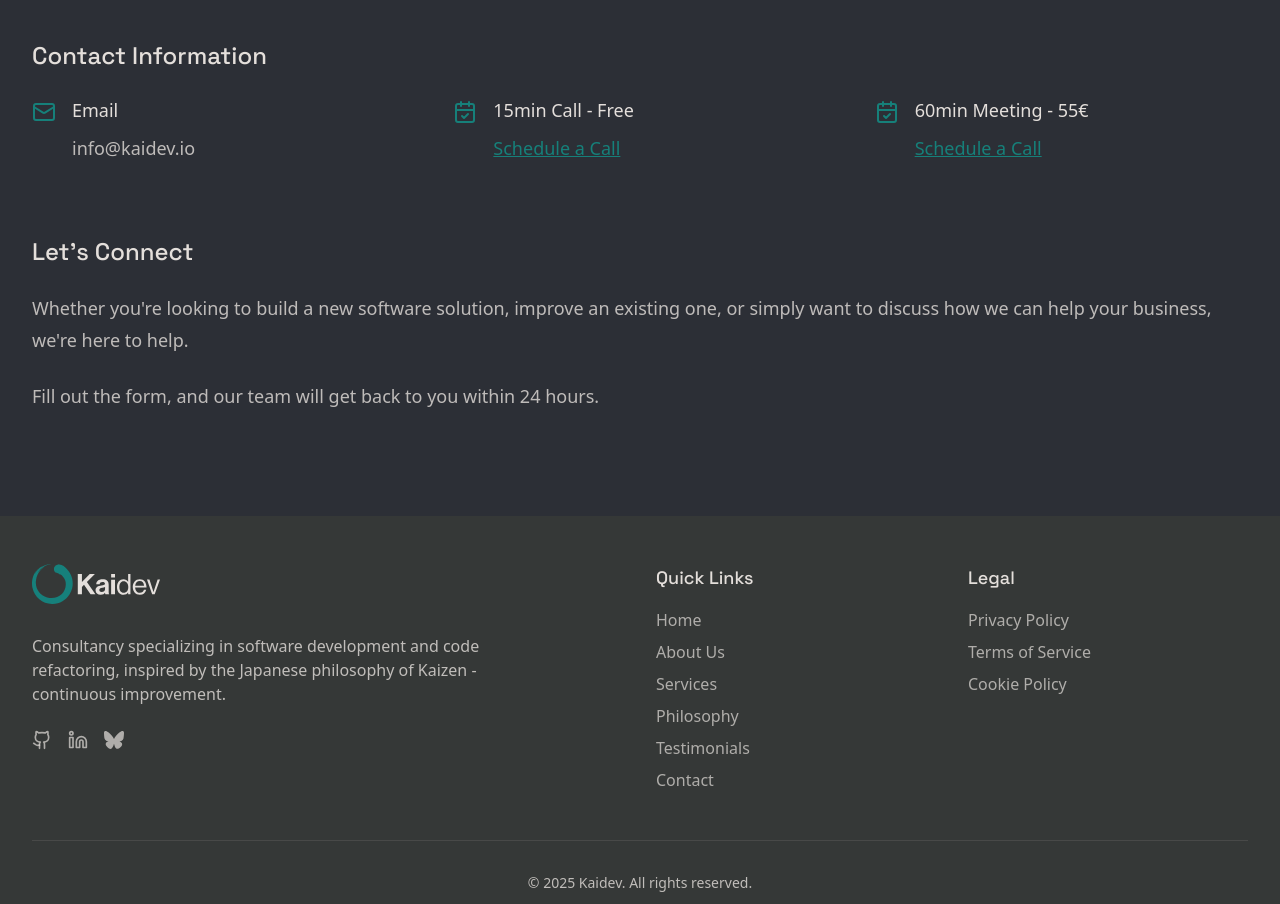
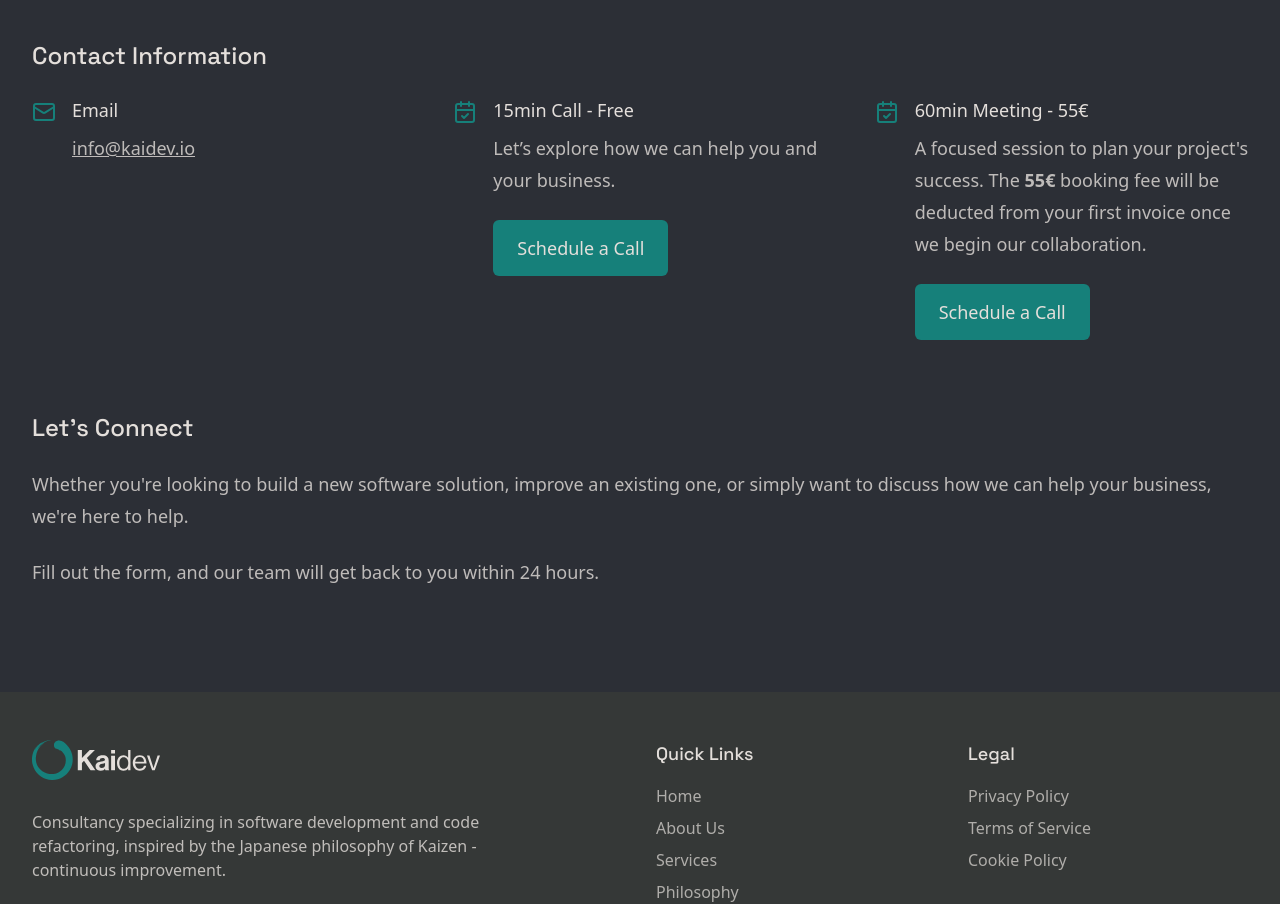
Before and after one commit to KaidevLabs/kaidev-landing-page, a Next.js app: page / in a window 1280 px wide. Shown: the part 4820-5724 px from the top of the page. Built offline with nearby package versions, Linux system fonts and the light colour scheme.

Commit message:
Improved contact section

```diff
--- a/components/contact-section.tsx
+++ b/components/contact-section.tsx
@@ -71,7 +71,7 @@ const ContactSection = () => {
                 <Mail className="h-6 w-6 text-kaidevTeal mr-4 flex-shrink-0 mt-1" />
                 <div>
                   <h4 className="font-medium text-lg mt-0">Email</h4>
-                  <p className="text-warmWhite/80">info@kaidev.io</p>
+                  <a href="mailto:info@kaidev.io" className="text-warmWhite/80">info@kaidev.io</a>
                 </div>
               </div>
 
@@ -79,9 +79,15 @@ const ContactSection = () => {
                 <CalendarCheck className="h-6 w-6 text-kaidevTeal mr-4 flex-shrink-0 mt-1" />
                 <div>
                   <h4 className="font-medium text-lg mt-0">15min Call - Free</h4>
+                  <p className="text-warmWhite/80 mb-4">
+                    Let’s explore how we can help you and your business.
+                  </p>
                   <p className="text-warmWhite/80">
-
-                    <a href="https://cal.com/kaidev/15min" target="_blank" className="text-kaidevTeal hover:underline">
+                    <a
+                      href="https://cal.com/kaidev/15min"
+                      target="_blank"
+                      className="no-underline inline-flex items-center justify-center px-6 py-3 bg-kaidevTeal text-warmWhite rounded-md font-medium transition-all hover:bg-kaidevTeal/90 focus:outline-none focus:ring-2 focus:ring-kaidevTeal focus:ring-offset-2 focus:ring-offset-heroColor"
+                    >
                       Schedule a Call
                     </a>
                   </p>
@@ -92,8 +98,15 @@ const ContactSection = () => {
                 <CalendarCheck className="h-6 w-6 text-kaidevTeal mr-4 flex-shrink-0 mt-1" />
                 <div>
                   <h4 className="font-medium text-lg mt-0">60min Meeting - 55€</h4>
+                  <p className="text-warmWhite/80 mb-4">
+                    A focused session to plan your project's success. The <b>55€</b> booking fee will be deducted from your first invoice once we begin our collaboration.
+                  </p>
                   <p className="text-warmWhite/80">
-                    <a href="https://cal.com/kaidev/60min" target="_blank" className="text-kaidevTeal hover:underline">
+                    <a
+                      href="https://cal.com/kaidev/60min"
+                      target="_blank"
+                      className="no-underline inline-flex items-center justify-center px-6 py-3 bg-kaidevTeal text-warmWhite rounded-md font-medium transition-all hover:bg-kaidevTeal/90 focus:outline-none focus:ring-2 focus:ring-kaidevTeal focus:ring-offset-2 focus:ring-offset-heroColor"
+                    >
                       Schedule a Call
                     </a>
                   </p>
```
